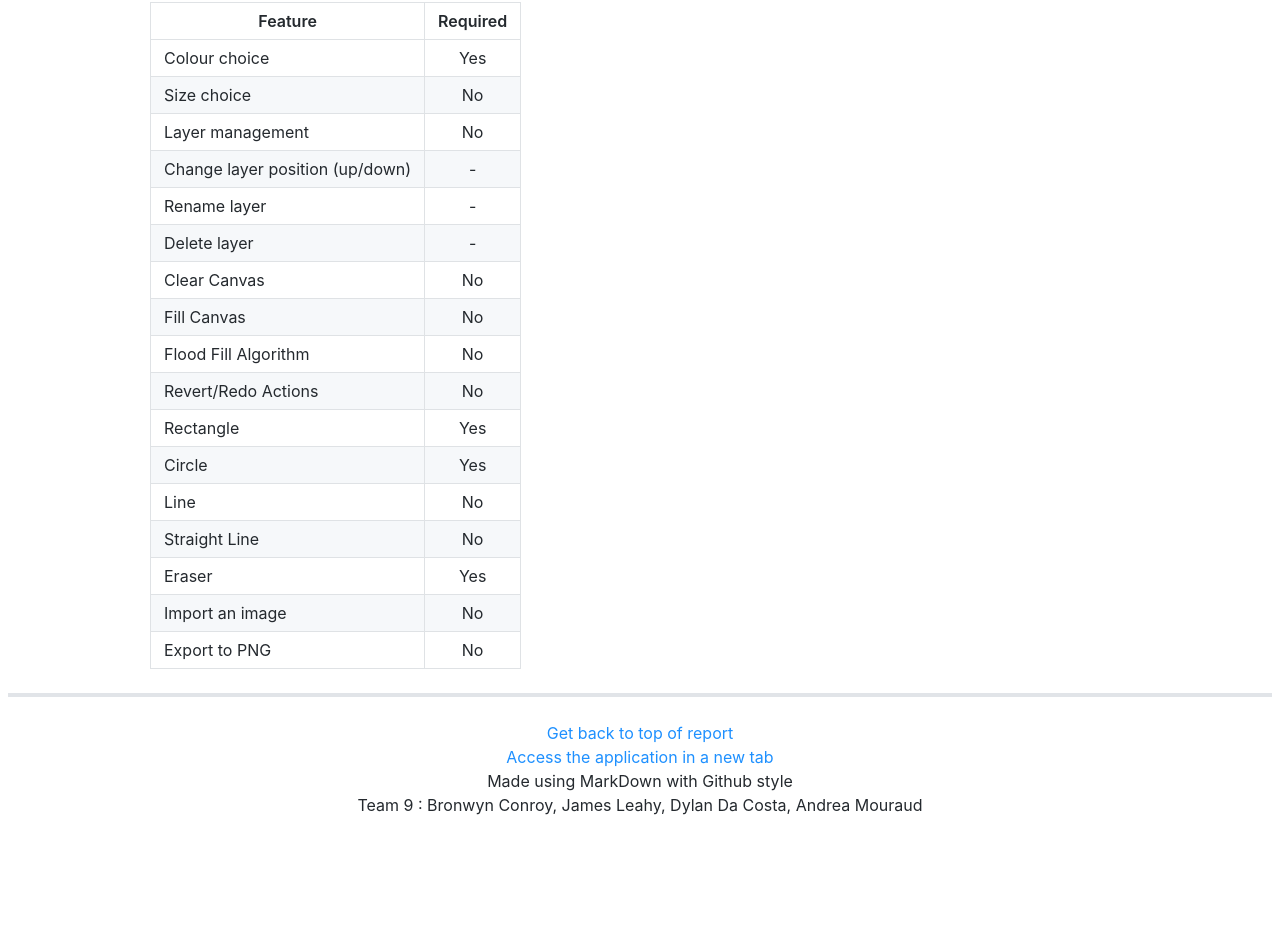
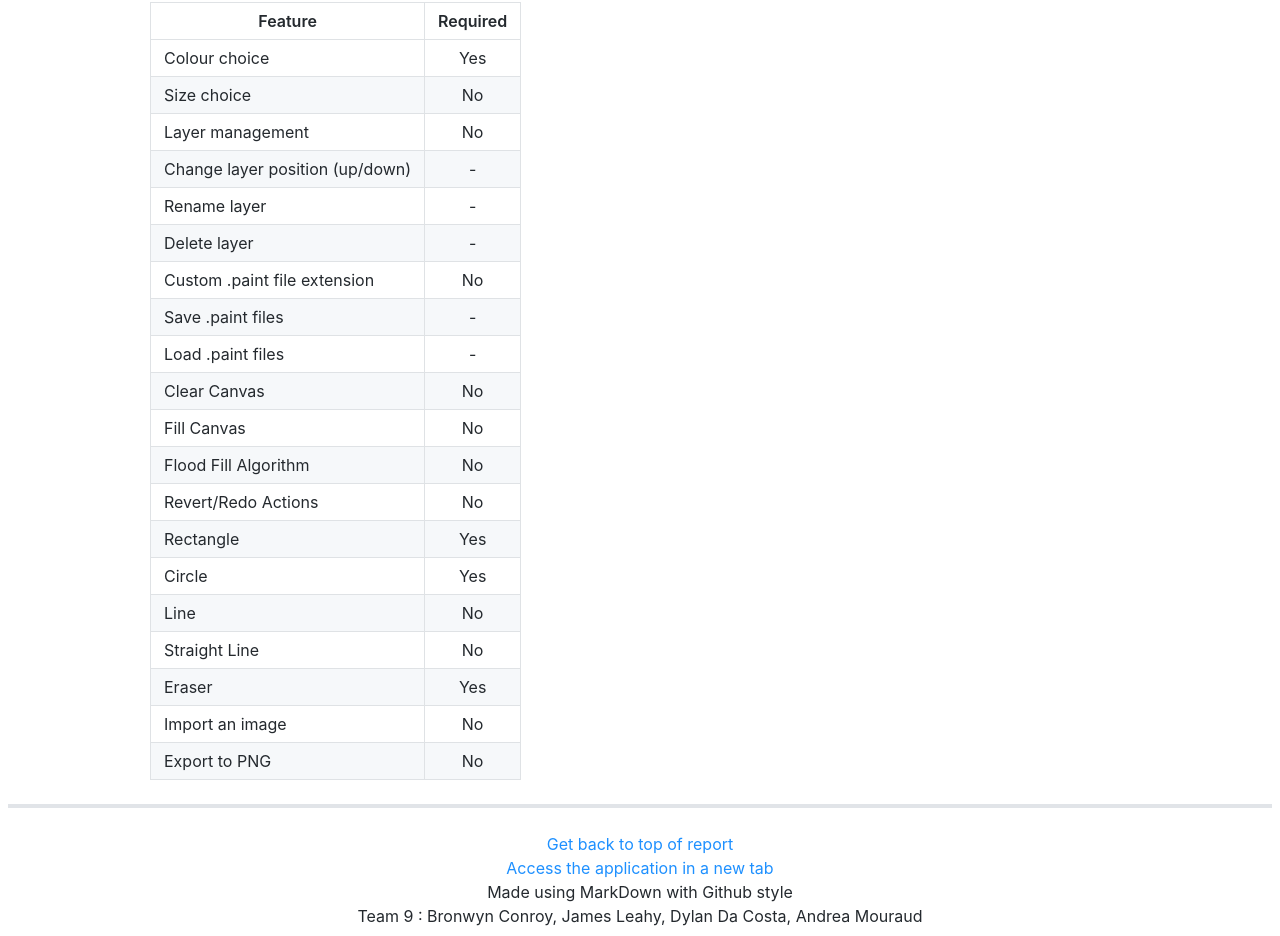
Before and after one commit to andreamouraud/CA4106_Paint, a plain HTML site: page report.html in a window 1280 px wide. Shown: the part 3003-3939 px from the top of the page. Before the commit the page ends 3828 px from the top, so only its background shows below. Drawn offline with Linux system fonts and the light colour scheme.

Commit message:
update html report

```diff
--- a/report.html
+++ b/report.html
@@ -785,7 +785,7 @@
             <li>Developing the application using JavaScript and HTML5.</li>
             <li>Deploying it to <a href="https://cloud.google.com/appengine/" rel="nofollow">Google App Engine</a></li>
             </ul>
-            <p><a href="https://ca4106wepaint.appspot.com/" rel="nofollow" target="_blank"><em>Click here to access our application</em></a></p>
+            <p><a href="https://ca4106wepaint.appspot.com/" rel="nofollow"><em>Click here to access our application</em></a></p>
             <h3><a id="user-content-project-process-and-team-members" class="anchor" aria-hidden="true" href="#project-process-and-team-members"><svg class="octicon octicon-link" viewBox="0 0 16 16" version="1.1" width="16" height="16" aria-hidden="true"><path fill-rule="evenodd" d="M4 9h1v1H4c-1.5 0-3-1.69-3-3.5S2.55 3 4 3h4c1.45 0 3 1.69 3 3.5 0 1.41-.91 2.72-2 3.25V8.59c.58-.45 1-1.27 1-2.09C10 5.22 8.98 4 8 4H4c-.98 0-2 1.22-2 2.5S3 9 4 9zm9-3h-1v1h1c1 0 2 1.22 2 2.5S13.98 12 13 12H9c-.98 0-2-1.22-2-2.5 0-.83.42-1.64 1-2.09V6.25c-1.09.53-2 1.84-2 3.25C6 11.31 7.55 13 9 13h4c1.45 0 3-1.69 3-3.5S14.5 6 13 6z"></path></svg></a>Project process and team members</h3>
             <hr>
             <p>The process of the project was very simple. We decided to separate the tasks, so everyone was doing something on the project.</p>
@@ -879,11 +879,11 @@
             <p>We were surprised as none of them but Chrome would work. After some research, we found out that Chrome was using a Javascript version that has not been released yet. Every other browser was still using the latest version and was waiting the next one to be officially released before using it. So we came up with this major problem that has been solved after the testing phase.</p>
             <p><em>An example of one of the issues:</em></p>
             <p>Before</p>
-            <div class="highlight highlight-source-js"><pre><span class="pl-k">class</span> <span class="pl-en">Rectangle</span> {
+<div class="highlight highlight-source-js"><pre><span class="pl-k">class</span> <span class="pl-en">Rectangle</span> {
     name <span class="pl-k">=</span> <span class="pl-s"><span class="pl-pds">"</span>Rectangle<span class="pl-pds">"</span></span>;
 }</pre></div>
             <p>After</p>
-            <div class="highlight highlight-source-js"><pre><span class="pl-k">class</span> <span class="pl-en">Rectangle</span> {
+<div class="highlight highlight-source-js"><pre><span class="pl-k">class</span> <span class="pl-en">Rectangle</span> {
     <span class="pl-en">constructor</span>() {
         <span class="pl-c1">this</span>.<span class="pl-c1">name</span> <span class="pl-k">=</span> <span class="pl-s"><span class="pl-pds">"</span>Rectangle<span class="pl-pds">"</span></span>;
     }
@@ -897,7 +897,7 @@
             <p>In order to deploy our application, we used <a href="https://cloud.google.com/appengine/docs/standard/python/getting-started/hosting-a-static-website" rel="nofollow">Static Website on Google App Engine</a>.<br>
             During the deployment we faced some minors issues as the file structure is different than on a Local machine, but James fixed that quickly.</p>
             <p>For example, if on the machine the path is <code>stylesheets/style</code> it would be <code>/stylesheets/style</code> for the deployment.</p>
-            <p>The application is deployed <a href="https://ca4106wepaint.appspot.com/" rel="nofollow" target="_blank"><strong>here</strong></a></p>
+            <p>The application is deployed <a href="https://ca4106wepaint.appspot.com/" rel="nofollow"><strong>here</strong></a></p>
             <h3><a id="user-content-the-features-of-our-application" class="anchor" aria-hidden="true" href="#the-features-of-our-application"><svg class="octicon octicon-link" viewBox="0 0 16 16" version="1.1" width="16" height="16" aria-hidden="true"><path fill-rule="evenodd" d="M4 9h1v1H4c-1.5 0-3-1.69-3-3.5S2.55 3 4 3h4c1.45 0 3 1.69 3 3.5 0 1.41-.91 2.72-2 3.25V8.59c.58-.45 1-1.27 1-2.09C10 5.22 8.98 4 8 4H4c-.98 0-2 1.22-2 2.5S3 9 4 9zm9-3h-1v1h1c1 0 2 1.22 2 2.5S13.98 12 13 12H9c-.98 0-2-1.22-2-2.5 0-.83.42-1.64 1-2.09V6.25c-1.09.53-2 1.84-2 3.25C6 11.31 7.55 13 9 13h4c1.45 0 3-1.69 3-3.5S14.5 6 13 6z"></path></svg></a>The Features of our application</h3>
             <hr>
             <table>
@@ -930,6 +930,18 @@
             </tr>
             <tr>
             <td>Delete layer</td>
+            <td align="center">-</td>
+            </tr>
+            <tr>
+            <td>Custom .paint file extension</td>
+            <td align="center">No</td>
+            </tr>
+            <tr>
+            <td>Save .paint files</td>
+            <td align="center">-</td>
+            </tr>
+            <tr>
+            <td>Load .paint files</td>
             <td align="center">-</td>
             </tr>
             <tr>
```
